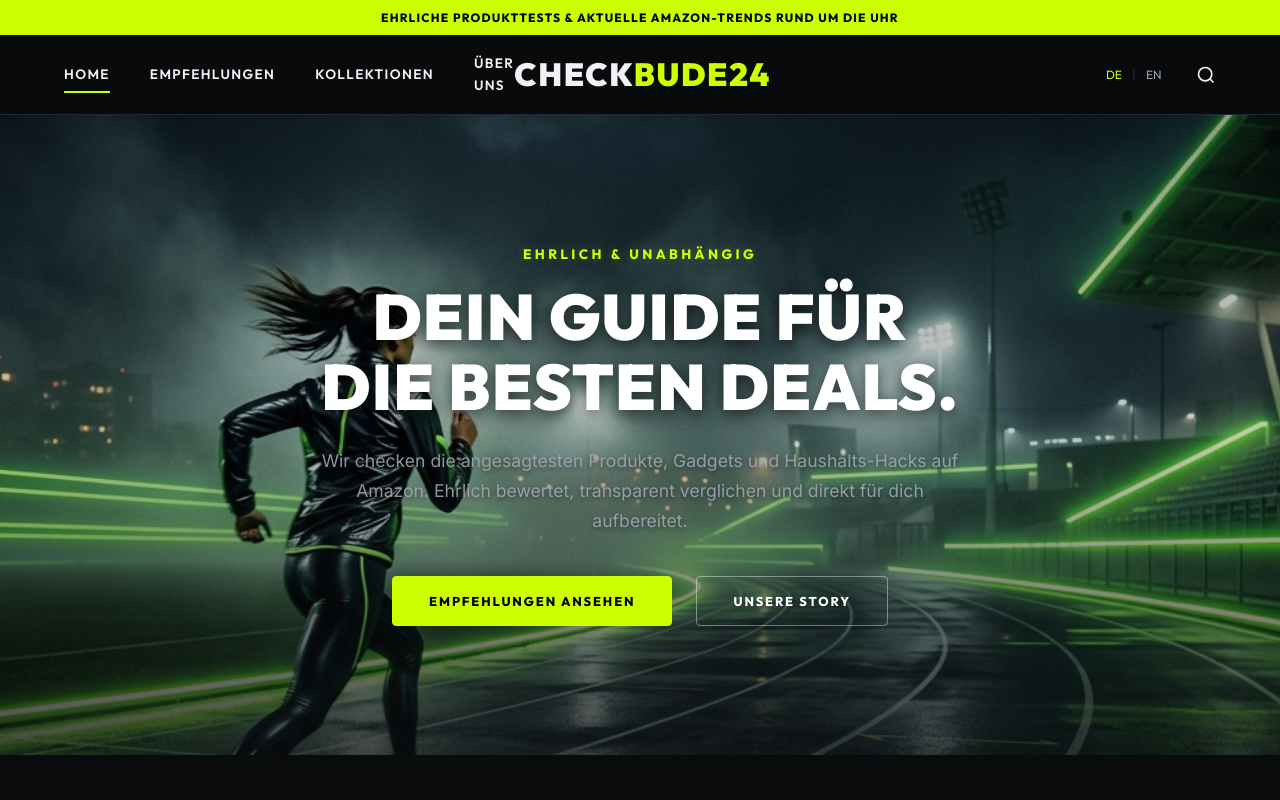
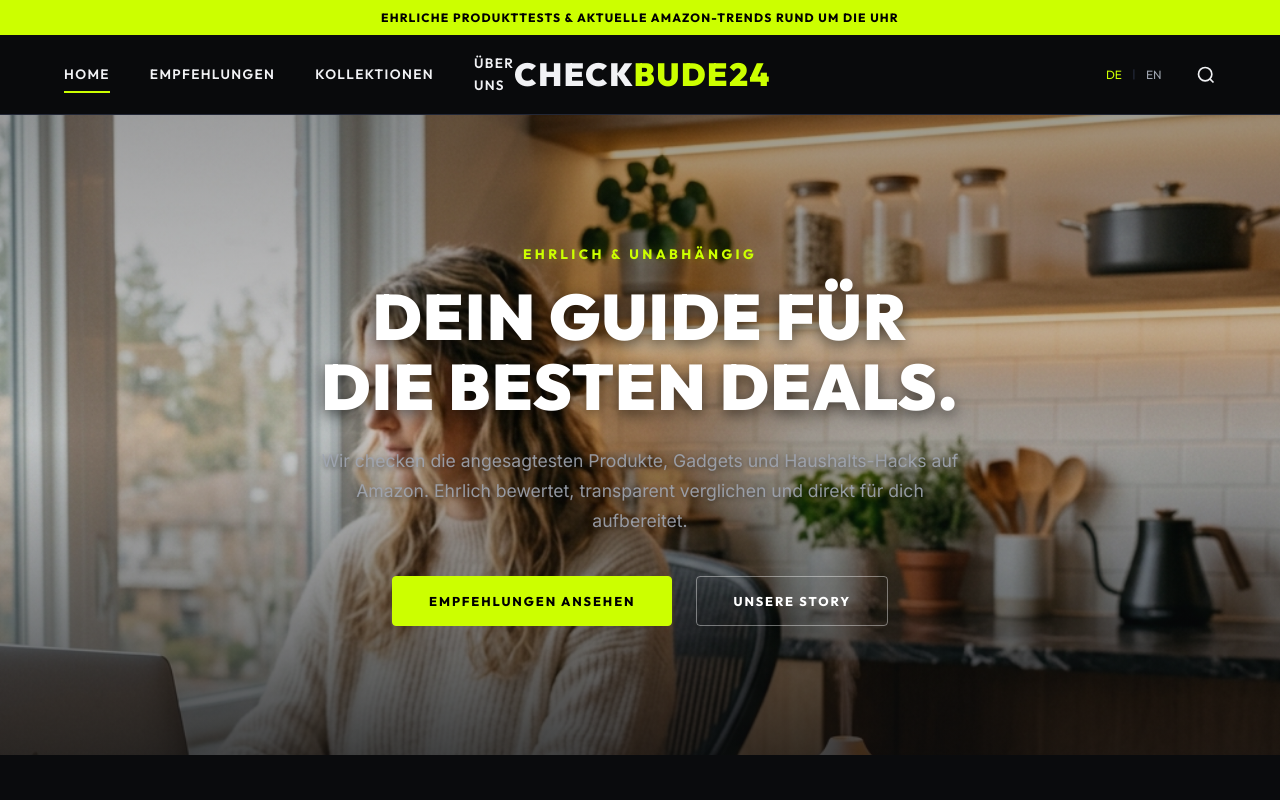
Before and after one commit to olli1270baok/event-store, a plain HTML site: page index.html in a window 1280 px wide. Shown: the top 800 px of the page. Drawn offline with Linux system fonts and the light colour scheme.

Commit message:
style: replace stadium hero images with home tech lifestyle graphics

```diff
--- a/index.html
+++ b/index.html
@@ -79,7 +79,7 @@
             <!-- Hero Banner -->
             <div class="hero-banner">
                 <div class="hero-image-wrapper">
-                    <img src="assets/hero_scenery.png" alt="Dynamic athletic track neon background" class="hero-image">
+                    <img src="assets/hero_lifestyle.png" alt="Checkbude24 Premium Lifestyle Hero" class="hero-image">
                 </div>
                 <div class="hero-content">
                     <p class="hero-subtitle-tag" data-i18n="hero_tag">Ehrlich &amp; Unabhängig</p>
@@ -321,7 +321,7 @@
                     <div class="collection-section">
                         <div class="collection-hero-card">
                             <div class="collection-hero-image">
-                                <img src="assets/hero_scenery.png" alt="Velocity Performance Collection">
+                                <img src="assets/hero_lifestyle.png" alt="Checkbude24 Curated Collections">
                             </div>
                             <div class="collection-hero-content">
                                 <span class="collection-tag" data-i18n="coll_noe_tag">Favoriten</span>
@@ -396,7 +396,7 @@
                     </div>
                     <div class="about-visuals">
                         <div class="about-image-wrapper">
-                            <img src="assets/hero_scenery.png" alt="Athletic training session" class="about-main-image">
+                            <img src="assets/hero_lifestyle.png" alt="Checkbude24 Product Testing and Scouting" class="about-main-image">
                         </div>
                     </div>
                 </div>
```
Also changed, not shown: assets/hero_lifestyle.png (added), assets/quote_bg.png.
